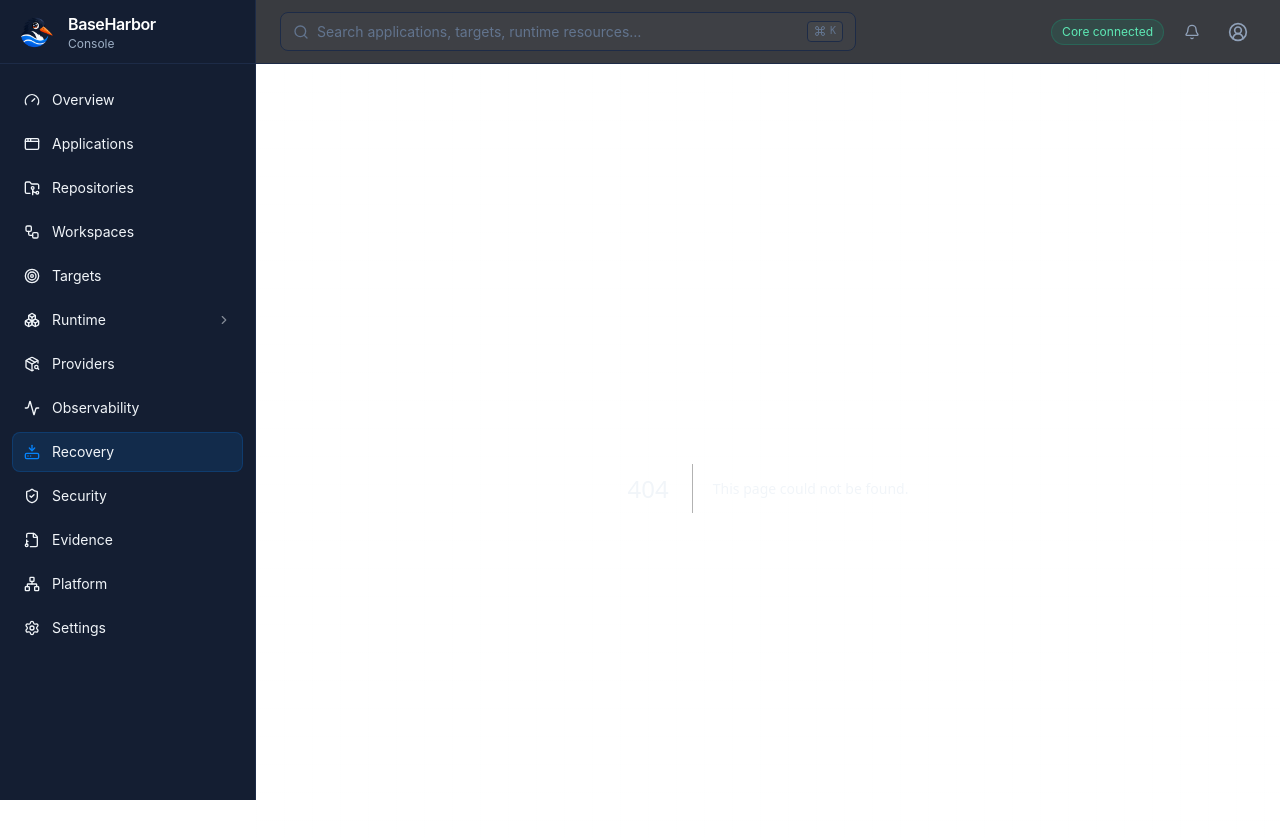
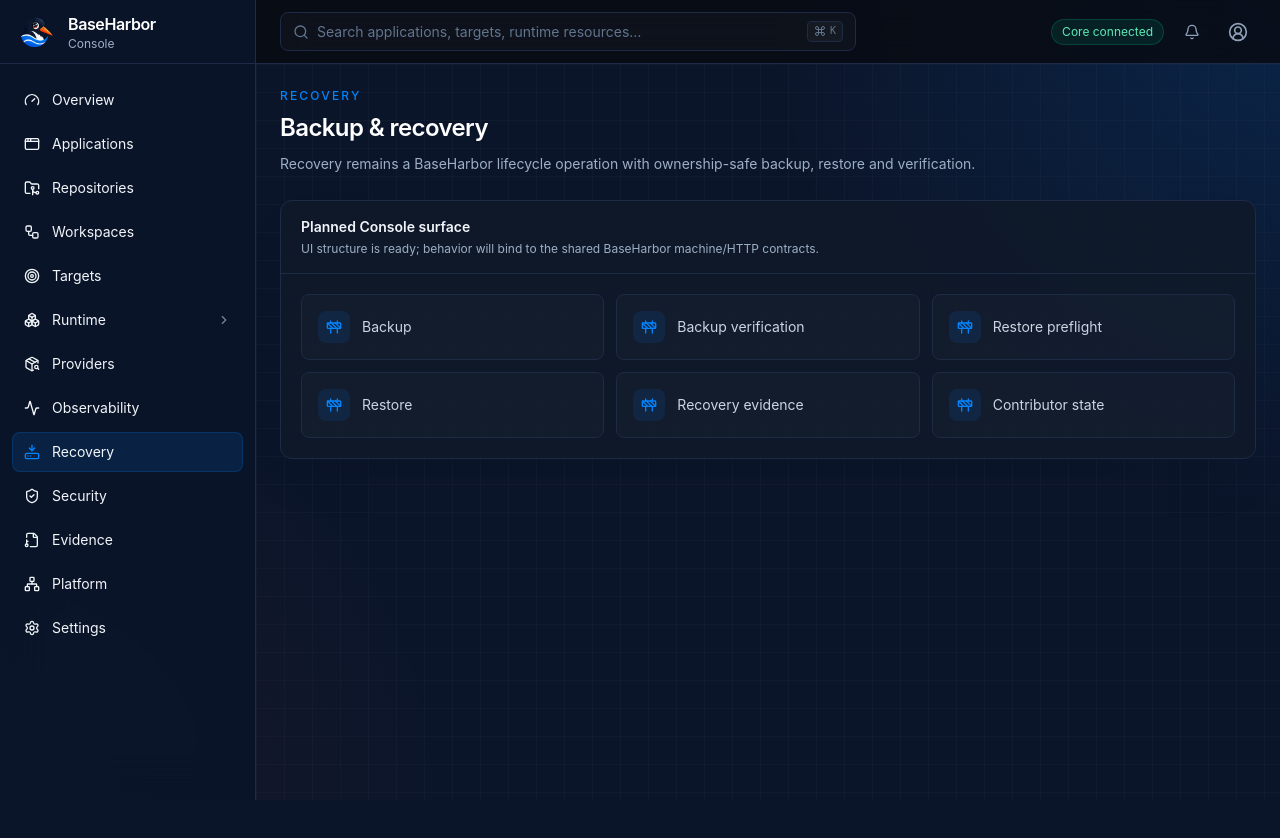
Before and after one commit to mcpdev80/baseharbor-console, a Next.js app: page /recovery in a window 1280 px wide. Before the commit this address had no page. Shown: the top 838 px of the page. After the commit the page ends 800 px from the top, so only its background shows below. Built offline with nearby package versions, Linux system fonts and the light colour scheme.

Commit message:
feat: add BaseHarbor Console product surfaces

```diff
--- /dev/null
+++ b/src/app/recovery/page.tsx
@@ -0,0 +1,4 @@
+import { SectionPage } from "@/components/section/section-page";
+export default function Page() {
+  return <SectionPage eyebrow="Recovery" title="Backup & recovery" description="Recovery remains a BaseHarbor lifecycle operation with ownership-safe backup, restore and verification." capabilities={["Backup","Backup verification","Restore preflight","Restore","Recovery evidence","Contributor state"]} />;
+}
```
